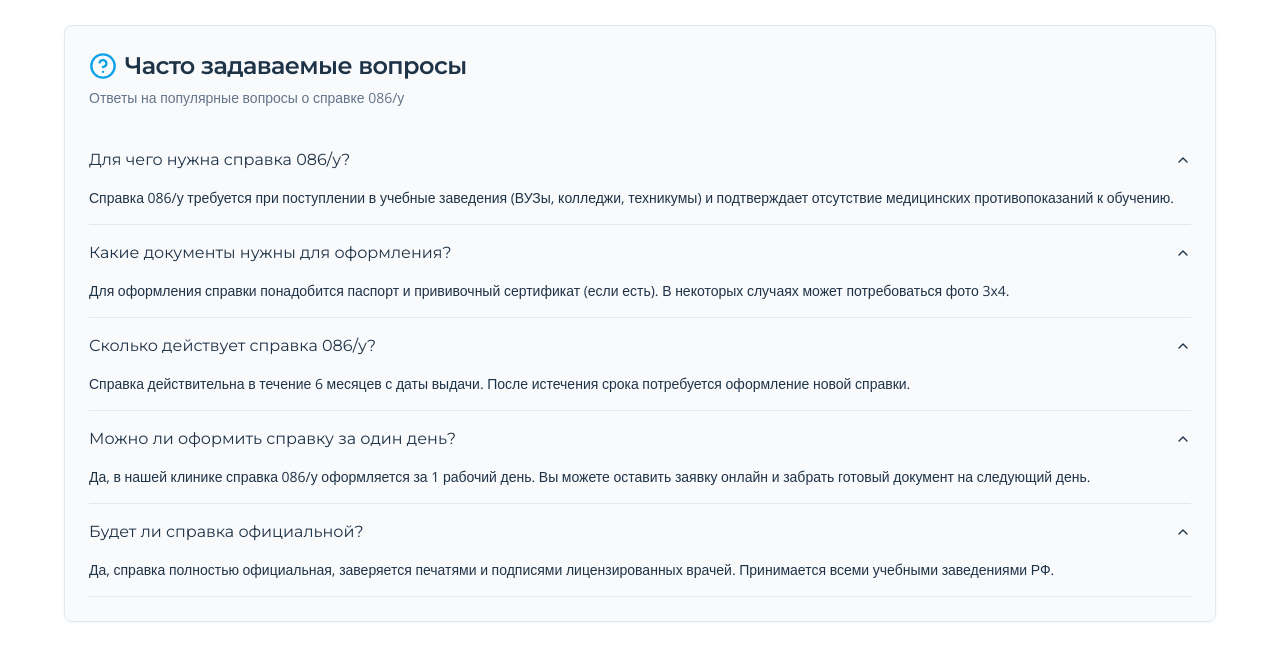
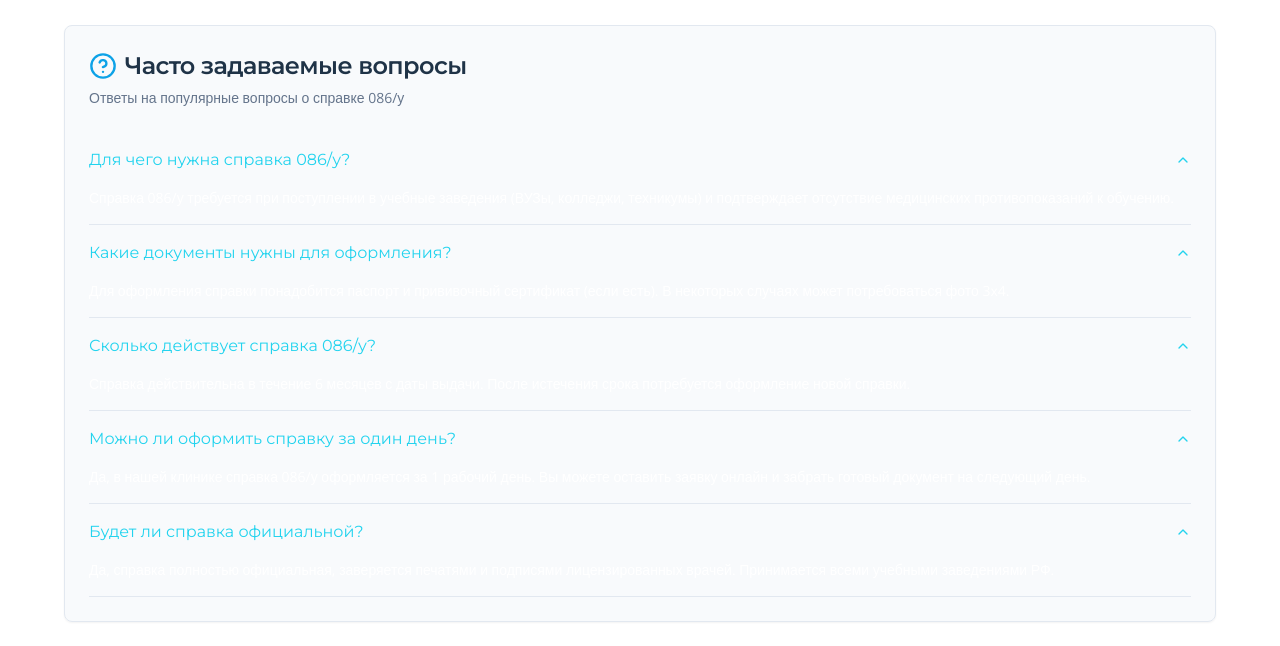
Before and after one commit to pr-poehali-dev/clinic-design-easymed, a React (Vite) app: page /certificate-086 in a window 1280 px wide. Shown: the part 1140-1786 px from the top of the page. Built offline with nearby package versions, Linux system fonts and the light colour scheme.

Commit message:
Стилизация цветов FAQ блока

```diff
--- a/src/pages/Certificate086.tsx
+++ b/src/pages/Certificate086.tsx
@@ -203,36 +203,36 @@ const Certificate086 = () => {
             <CardContent>
               <Accordion type="multiple" defaultValue={["item-1", "item-2", "item-3", "item-4", "item-5"]} className="w-full">
                 <AccordionItem value="item-1">
-                  <AccordionTrigger className="text-left">Для чего нужна справка 086/у?</AccordionTrigger>
-                  <AccordionContent>
+                  <AccordionTrigger className="text-left text-cyan-400">Для чего нужна справка 086/у?</AccordionTrigger>
+                  <AccordionContent className="text-white">
                     Справка 086/у требуется при поступлении в учебные заведения (ВУЗы, колледжи, техникумы) и подтверждает отсутствие медицинских противопоказаний к обучению.
                   </AccordionContent>
                 </AccordionItem>
 
                 <AccordionItem value="item-2">
-                  <AccordionTrigger className="text-left">Какие документы нужны для оформления?</AccordionTrigger>
-                  <AccordionContent>
+                  <AccordionTrigger className="text-left text-cyan-400">Какие документы нужны для оформления?</AccordionTrigger>
+                  <AccordionContent className="text-white">
                     Для оформления справки понадобится паспорт и прививочный сертификат (если есть). В некоторых случаях может потребоваться фото 3x4.
                   </AccordionContent>
                 </AccordionItem>
 
                 <AccordionItem value="item-3">
-                  <AccordionTrigger className="text-left">Сколько действует справка 086/у?</AccordionTrigger>
-                  <AccordionContent>
+                  <AccordionTrigger className="text-left text-cyan-400">Сколько действует справка 086/у?</AccordionTrigger>
+                  <AccordionContent className="text-white">
                     Справка действительна в течение 6 месяцев с даты выдачи. После истечения срока потребуется оформление новой справки.
                   </AccordionContent>
                 </AccordionItem>
 
                 <AccordionItem value="item-4">
-                  <AccordionTrigger className="text-left">Можно ли оформить справку за один день?</AccordionTrigger>
-                  <AccordionContent>
+                  <AccordionTrigger className="text-left text-cyan-400">Можно ли оформить справку за один день?</AccordionTrigger>
+                  <AccordionContent className="text-white">
                     Да, в нашей клинике справка 086/у оформляется за 1 рабочий день. Вы можете оставить заявку онлайн и забрать готовый документ на следующий день.
                   </AccordionContent>
                 </AccordionItem>
 
                 <AccordionItem value="item-5">
-                  <AccordionTrigger className="text-left">Будет ли справка официальной?</AccordionTrigger>
-                  <AccordionContent>
+                  <AccordionTrigger className="text-left text-cyan-400">Будет ли справка официальной?</AccordionTrigger>
+                  <AccordionContent className="text-white">
                     Да, справка полностью официальная, заверяется печатями и подписями лицензированных врачей. Принимается всеми учебными заведениями РФ.
                   </AccordionContent>
                 </AccordionItem>
```
